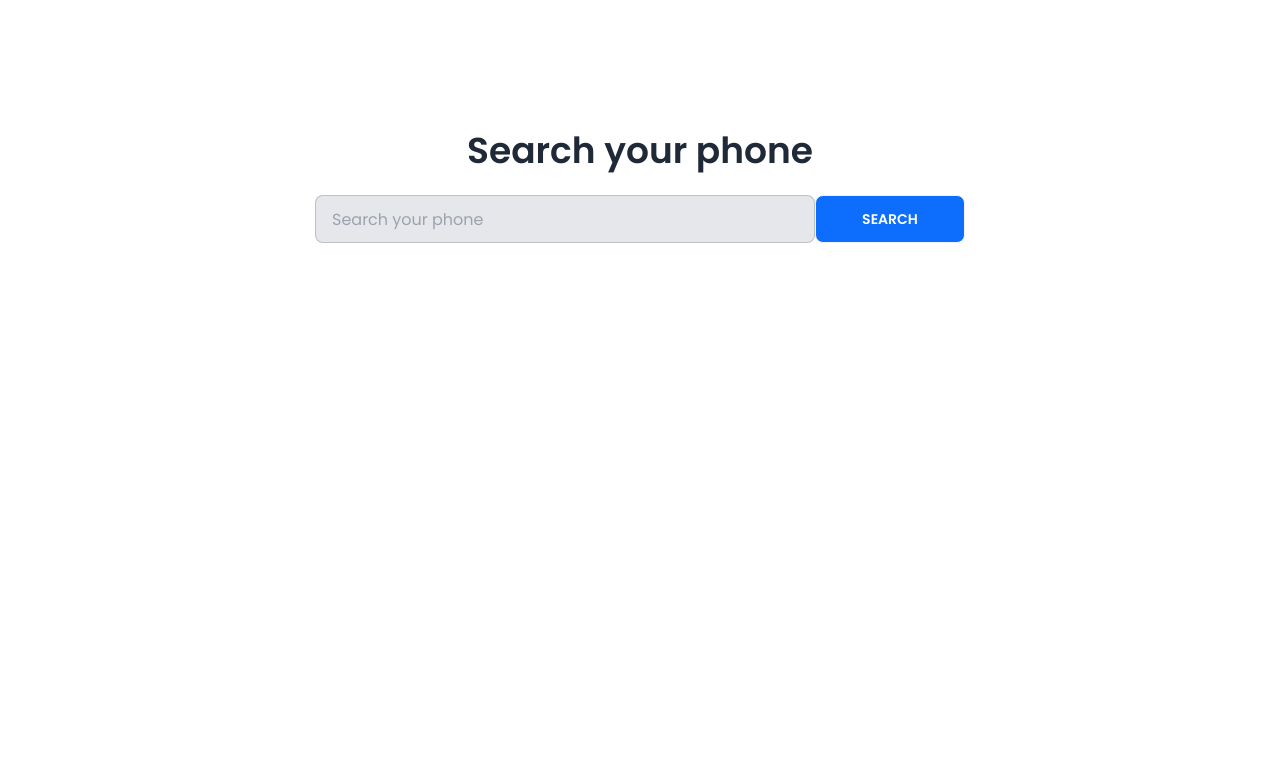
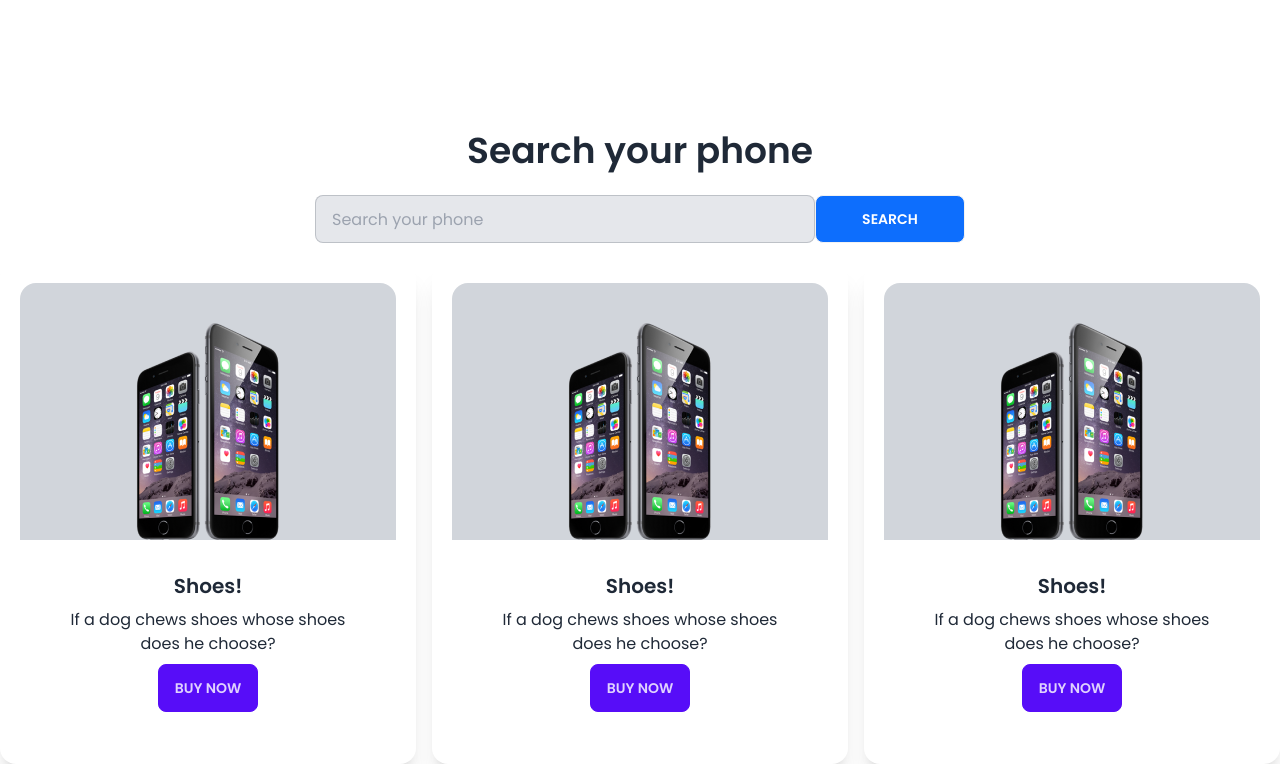
Before and after one commit to akdmousom/phone-hunter, a plain HTML site: page index.html in a window 1280 px wide. Shown: the part 659-1423 px from the top of the page. Before the commit the page ends 902 px from the top, so only its background shows below. Drawn offline with nearby package versions, Linux system fonts and the light colour scheme.

Commit message:
Product section is running

```diff
--- a/index.html
+++ b/index.html
@@ -58,6 +58,51 @@
         </section><!-- Search Section End Here -->
 
 
+        <!-- Product Section Start Here -->
+        <section class=" container mx-auto mt-5 grid grid-cols-1 lg:grid-cols-3 md:grid-cols-2 gap-4">
+
+            <div class="card  bg-base-100 p-5 shadow-xl">
+                <figure class="px-10 bg-gray-300 pt-10">
+                  <img src="./img/pngwing 2.png" alt="Shoes" class="rounded-xl" />
+                </figure>
+                <div class="card-body items-center text-center">
+                  <h2 class="card-title">Shoes!</h2>
+                  <p>If a dog chews shoes whose shoes does he choose?</p>
+                  <div class="card-actions">
+                    <button class="btn btn-primary">Buy Now</button>
+                  </div>
+                </div>
+              </div>
+              <div class="card  bg-base-100 p-5 shadow-xl">
+                <figure class="px-10 bg-gray-300 pt-10">
+                  <img src="./img/pngwing 2.png" alt="Shoes" class="rounded-xl" />
+                </figure>
+                <div class="card-body items-center text-center">
+                  <h2 class="card-title">Shoes!</h2>
+                  <p>If a dog chews shoes whose shoes does he choose?</p>
+                  <div class="card-actions">
+                    <button class="btn btn-primary">Buy Now</button>
+                  </div>
+                </div>
+              </div>
+              <div class="card  bg-base-100 p-5 shadow-xl">
+                <figure class="px-10 bg-gray-300 pt-10">
+                  <img src="./img/pngwing 2.png" alt="Shoes" class="rounded-xl" />
+                </figure>
+                <div class="card-body items-center text-center">
+                  <h2 class="card-title">Shoes!</h2>
+                  <p>If a dog chews shoes whose shoes does he choose?</p>
+                  <div class="card-actions">
+                    <button class="btn btn-primary">Buy Now</button>
+                  </div>
+                </div>
+              </div>
+
+
+
+        </section><!-- Product Section End Here -->
+
+
 
     </main><!-- Main section end here -->
 
```
